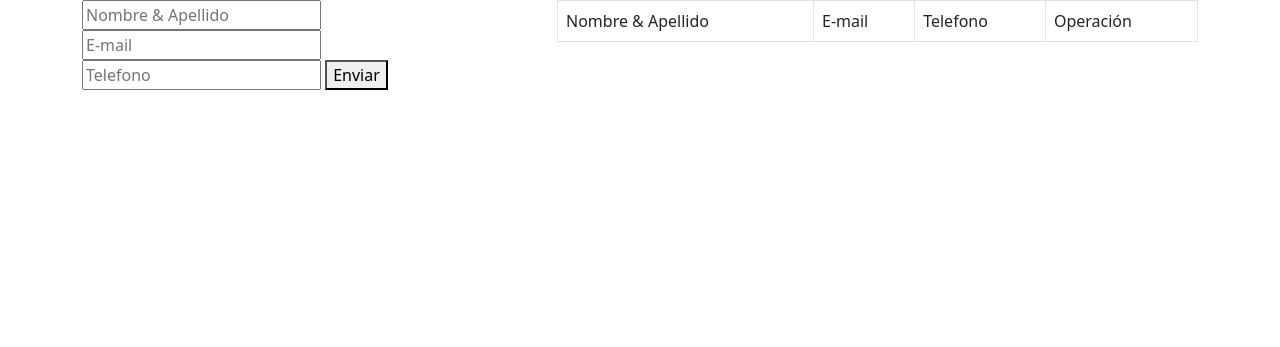
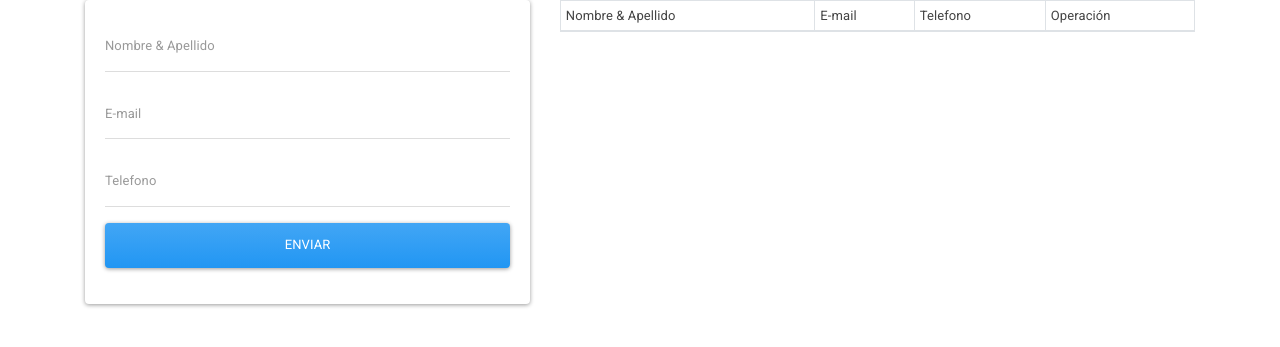
Before and after one commit to AgustinBraida/Python-Flask-y-Mysql-Aplicacion-Web, a Flask app: page / in a window 1280 px wide. Shown: the top 347 px of the page. Run offline with Flask 2, Linux system fonts and the light colour scheme; data that the repository does not hold is empty; some libraries are stand-ins or nearby versions.

Commit message:
Cambios de lunes

```diff
--- a/App.py
+++ b/App.py
@@ -1,4 +1,3 @@
-from os import curdir
 from flask import Flask, render_template, request, redirect, url_for, flash
 from flask_mysqldb import MySQL
 
--- a/templates/index.html
+++ b/templates/index.html
@@ -3,30 +3,39 @@
 {% block body%}
 
 
+
+
+<div class="row">
+    <div class="col-md-5">
             {% with messages = get_flashed_messages() %}
             {% if messages %}
             {% for message in messages %}
             <div class="alert alert-success alert-dismissible fade show" role="alert">
-    <strong><p>{{ message }}</p></strong>
-    <button type="button" class="btn-close" data-bs-dismiss="alert" aria-label="Close"></button>
+                <p>{{ message }}</p>
+                <button type="button" class="close" data-dismiss="alert" aria-label="Close">
+                    <span aria-hidden="true">&times;</span>
+                </button>
             </div>
             {% endfor %}
             {% endif %}
             {% endwith %}
-
-<div class="row">
-    <div class="col-md-5">
-        <form action="/add_contact", method="post">
-            <input type="text" name="nombre_apellido" placeholder="Nombre & Apellido">
-            <input type="text" name="email" placeholder="E-mail">
-            <input type="text" name="telefono" placeholder="Telefono">
-            <button type="submit">Enviar</button>
+            <div class="card card-body">
+                <form action="/add_contact" method="post">
+                    <div class="form-group">
+                        <input type="text" name="nombre_apellido" placeholder="Nombre & Apellido" class="form-control"></div>
+                    <div class="form-group">
+                        <input type="text" name="email" placeholder="E-mail" class="form-control"></div>
+                    <div class="form-group">
+                        <input type="text" name="telefono" placeholder="Telefono" class="form-control"></div>
+                    <div class="form-group">
+                        <button type="submit" class="btn btn-primary btn-block">Enviar</button></div>
                 </form>
+            </div>
     </div>
 
 
     <div class="col-md-7">
-        <table class="table table-striped table-bordered table-hover">
+        <table class="table table-striped table-bordered bg-white table-sm">
             <thead>
                 <tr>
                     <td>Nombre & Apellido</td>
@@ -42,8 +51,8 @@
                     <td>{{ contact.2 }}</td>
                     <td>{{ contact.3 }}</td>
                     <td>
-                        <a href="/get-contanto/{{contact.0}}">Editar</a>
-                        <a href="/delete/{{contact.0}}">Eliminar</a>
+                        <a href="/get-contanto/{{contact.0}}" class="btn btn-primary">Editar</a>
+                        <a href="/delete/{{contact.0}}" class="btn btn-danger">Eliminar</a>
                     </td>
                 </tr>
                 {% endfor %}
--- a/templates/layout.html
+++ b/templates/layout.html
@@ -5,7 +5,7 @@
     <meta http-equiv="X-UA-Compatible" content="IE=edge">
     <meta name="viewport" content="width=device-width, initial-scale=1.0">
     <!-- Css / Bootstrap -->
-    <link href="https://cdn.jsdelivr.net/npm/bootstrap@5.2.0-beta1/dist/css/bootstrap.min.css" rel="stylesheet" integrity="sha384-0evHe/X+R7YkIZDRvuzKMRqM+OrBnVFBL6DOitfPri4tjfHxaWutUpFmBp4vmVor" crossorigin="anonymous">
+    <link rel="stylesheet" href="https://bootswatch.com/4/materia/bootstrap.min.css">
     <title>Document</title>
 </head>
 <body>
@@ -16,6 +16,8 @@
     </div>
 
     <!-- JavaScript / Bootstrap -->
-    <script src="https://cdn.jsdelivr.net/npm/bootstrap@5.2.0-beta1/dist/js/bootstrap.bundle.min.js" integrity="sha384-pprn3073KE6tl6bjs2QrFaJGz5/SUsLqktiwsUTF55Jfv3qYSDhgCecCxMW52nD2" crossorigin="anonymous"></script>
+    <script src="https://cdn.jsdelivr.net/npm/@popperjs/core@2.11.5/dist/umd/popper.min.js" integrity="sha384-Xe+8cL9oJa6tN/veChSP7q+mnSPaj5Bcu9mPX5F5xIGE0DVittaqT5lorf0EI7Vk" crossorigin="anonymous"></script>
+    <script src="https://cdn.jsdelivr.net/npm/bootstrap@5.2.0-beta1/dist/js/bootstrap.min.js" integrity="sha384-kjU+l4N0Yf4ZOJErLsIcvOU2qSb74wXpOhqTvwVx3OElZRweTnQ6d31fXEoRD1Jy" crossorigin="anonymous"></script>
+
 </body>
 </html>
```
Also changed, not shown: templates/update.html (+16 -8 lines). Lines whose indentation alone changed are shown as unchanged.
